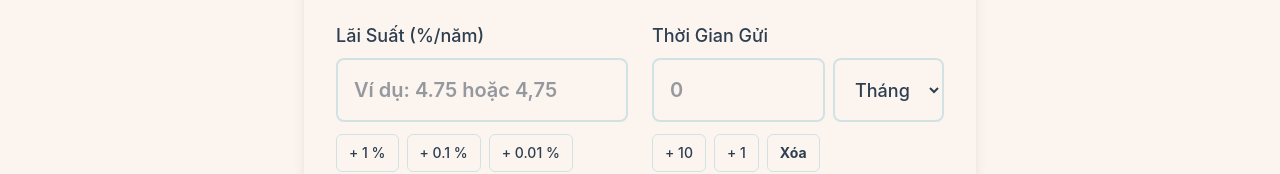
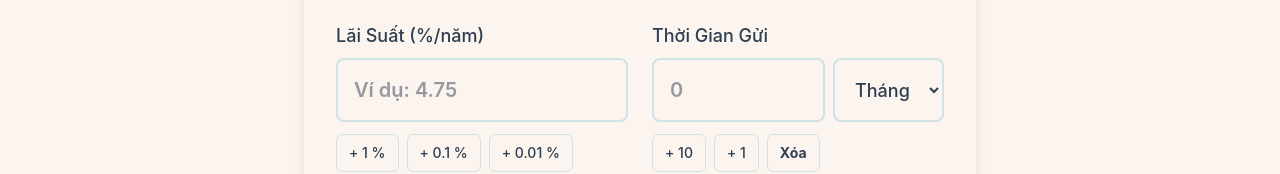
Before and after one commit to lpmn374/WebsiteForMyMom, a React (Vite) app: page / in a window 1280 px wide. Both pictures are taken after a click on the button 460 px from the left and 497 px from the top of the page. Shown: the part 414-588 px from the top of the page. Built offline with nearby package versions, Linux system fonts and the light colour scheme.

Commit message:
Update placeholder

```diff
--- a/src/app/components/SavingsCalculator.tsx
+++ b/src/app/components/SavingsCalculator.tsx
@@ -137,7 +137,7 @@ export function SavingsCalculator() {
             inputMode="decimal" // Để điện thoại hiện bàn phím số có dấu ngăn cách
             value={interestRate}
             onChange={(e) => setInterestRate(e.target.value.replace(/,/g, '.'))} // Tự động đổi phẩy thành chấm ngay khi nhập
-            placeholder="Ví dụ: 4.75 hoặc 4,75"
+            placeholder="Ví dụ: 4.75"
             className="w-full px-4 py-4 rounded-lg bg-input-background border-2 border-border focus:border-primary text-xl font-semibold outline-none"
           />
           <div className="flex flex-wrap gap-2 mt-3">
```
